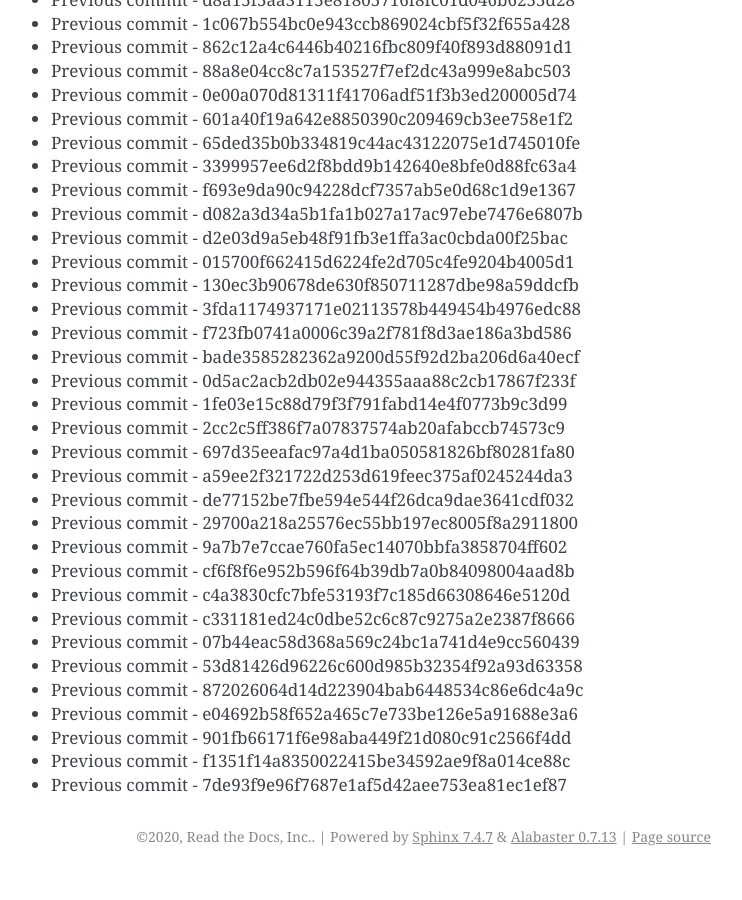
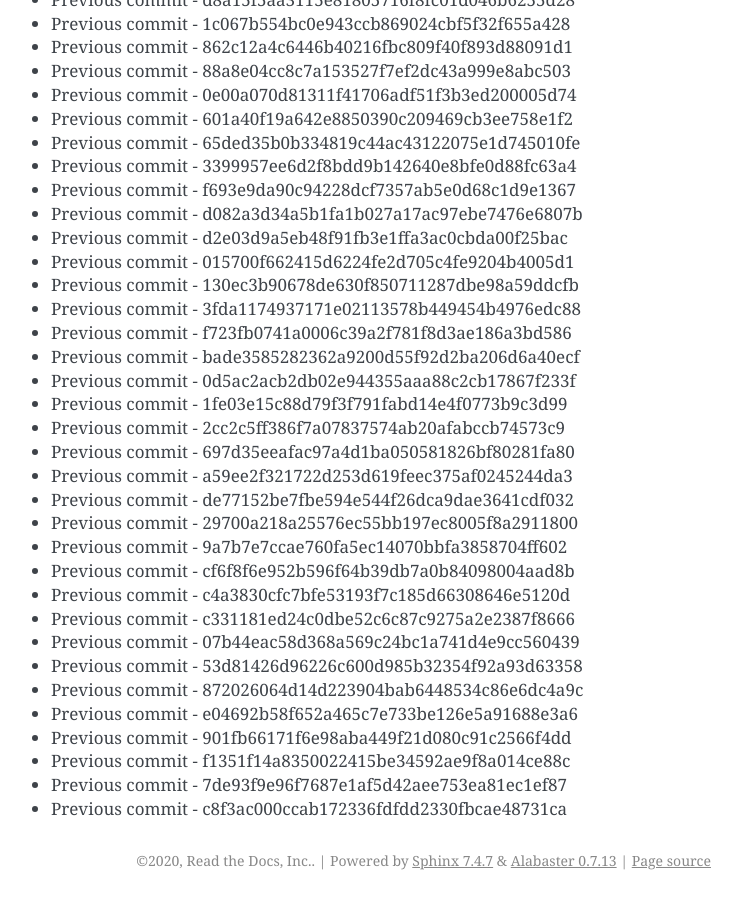
Before and after one commit to readthedocs/rtd-git-stresstest, a Sphinx documentation site: the page built from docs/updates.rst, in a window 1280 px wide and 900 px high, scrolled down 37874 px. Shown: the whole window, without its empty margins (399-1141 px from the left). Built offline with Sphinx 7.4.7, drawn with Linux system fonts in a browser that asks for light colours; before the commit the page ends 38750 px from its top, so only the background shows below that.

Commit message:
Generating commit from previous: c8f3ac000ccab172336fdfdd2330fbcae48731ca

```diff
--- a/docs/updates.rst
+++ b/docs/updates.rst
@@ -1623,3 +1623,4 @@ It can be tested for any performance characteristics.
 * Previous commit - 901fb66171f6e98aba449f21d080c91c2566f4dd
 * Previous commit - f1351f14a8350022415be34592ae9f8a014ce88c
 * Previous commit - 7de93f9e96f7687e1af5d42aee753ea81ec1ef87
+* Previous commit - c8f3ac000ccab172336fdfdd2330fbcae48731ca
```
